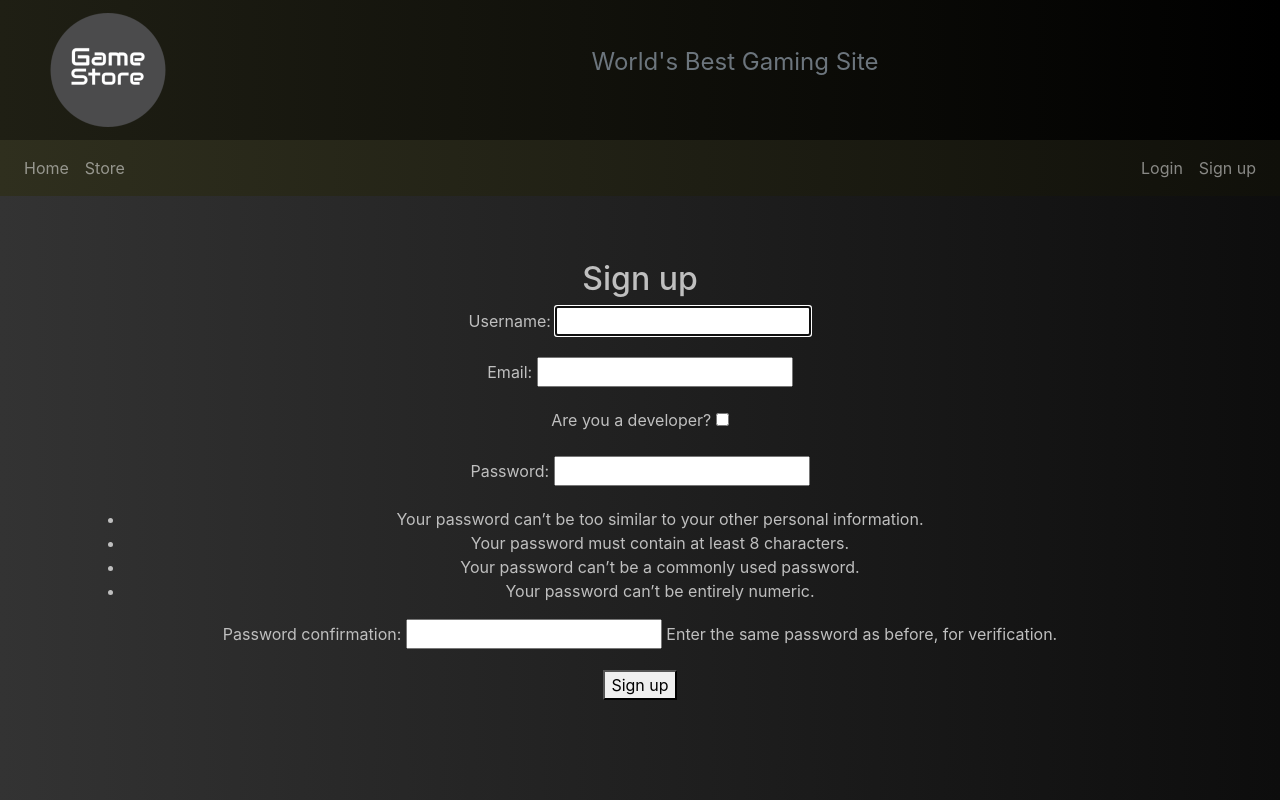
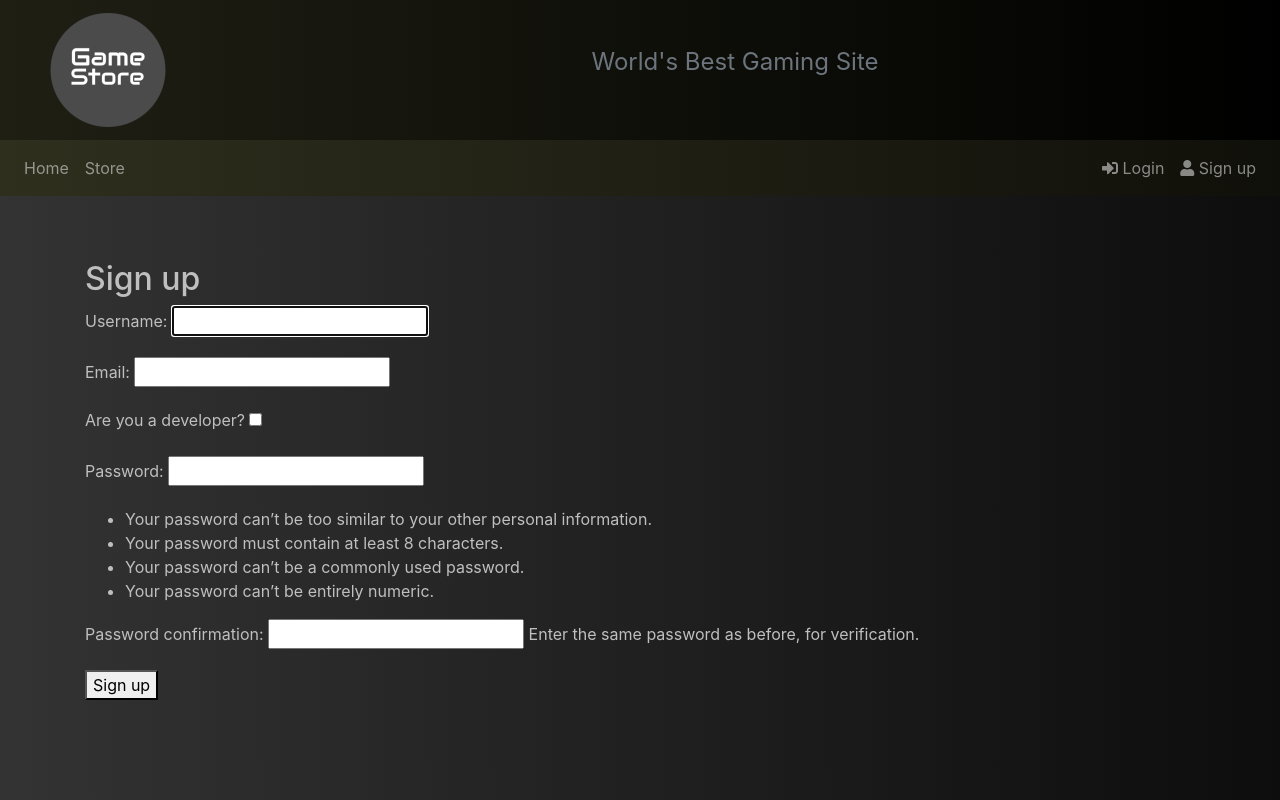
Before and after one commit to LVK-96/WSD-project, a Django app: page /users/signup/ in a window 1280 px wide. Run offline with Django 3.2, Linux system fonts and the light colour scheme; some libraries are stand-ins or nearby versions.

Commit message:
Minor changes to templates

```diff
--- a/wsd_project/templates/base.html
+++ b/wsd_project/templates/base.html
@@ -6,7 +6,7 @@
         <meta name="viewport" content="width=device-width, initial-scale=1, shrink-to-fit=no">
         <meta name="description" content="">
         <meta name="author" content="">
-
+        <link rel="stylesheet" href="https://use.fontawesome.com/releases/v5.6.3/css/all.css" integrity="sha384-UHRtZLI+pbxtHCWp1t77Bi1L4ZtiqrqD80Kn4Z8NTSRyMA2Fd33n5dQ8lWUE00s/" crossorigin="anonymous">
         <link rel="stylesheet" href="https://stackpath.bootstrapcdn.com/bootstrap/4.2.1/css/bootstrap.min.css" integrity="sha384-GJzZqFGwb1QTTN6wy59ffF1BuGJpLSa9DkKMp0DgiMDm4iYMj70gZWKYbI706tWS" crossorigin="anonymous">
         <style>
             body {
@@ -44,10 +44,13 @@
                 color: rgb(191, 191, 191);
                 text-align: center;
             }
+            .signup {
+                text-align: left;
+            }
 
         </style>
 
-        <title>GameStore&#127918;</title>
+        <title>GameStore &#127918;</title>
         <link rel="icon" type="image/ico" href="media/game_store.png" />
 
     </head>
@@ -82,8 +85,8 @@
                     <a class="nav-item nav-link" href="{% url 'store' %}">Store</a>
                 </ul>
                 <ul class="nav navbar-nav ml-auto">
-                    <a class="nav-item nav-link" href="{% url 'login' %}">Login</a>
-                    <a class="nav-item nav-link" href="{% url 'signup' %}">Sign up</a>
+                    <a class="nav-item nav-link" href="{% url 'login' %}"><span class="fas fa-sign-in-alt"></span> Login</a>
+                    <a class="nav-item nav-link" href="{% url 'signup' %}"><span class="fas fa-user"></span> Sign up</a>
                 </ul>
                 {% endif %}
                 {% if user.is_authenticated %}
--- a/wsd_project/templates/users/signup.html
+++ b/wsd_project/templates/users/signup.html
@@ -3,10 +3,12 @@
 {% block title %}Sign Up{% endblock %}
 
 {% block content %}
+<div class="signup">
     <h2>Sign up</h2>
     <form method="post">
       {% csrf_token %}
       {{ form.as_p }}
       <button type="submit">Sign up</button>
     </form>
+</div>
 {% endblock %}
```
Lines whose indentation alone changed are shown as unchanged.
